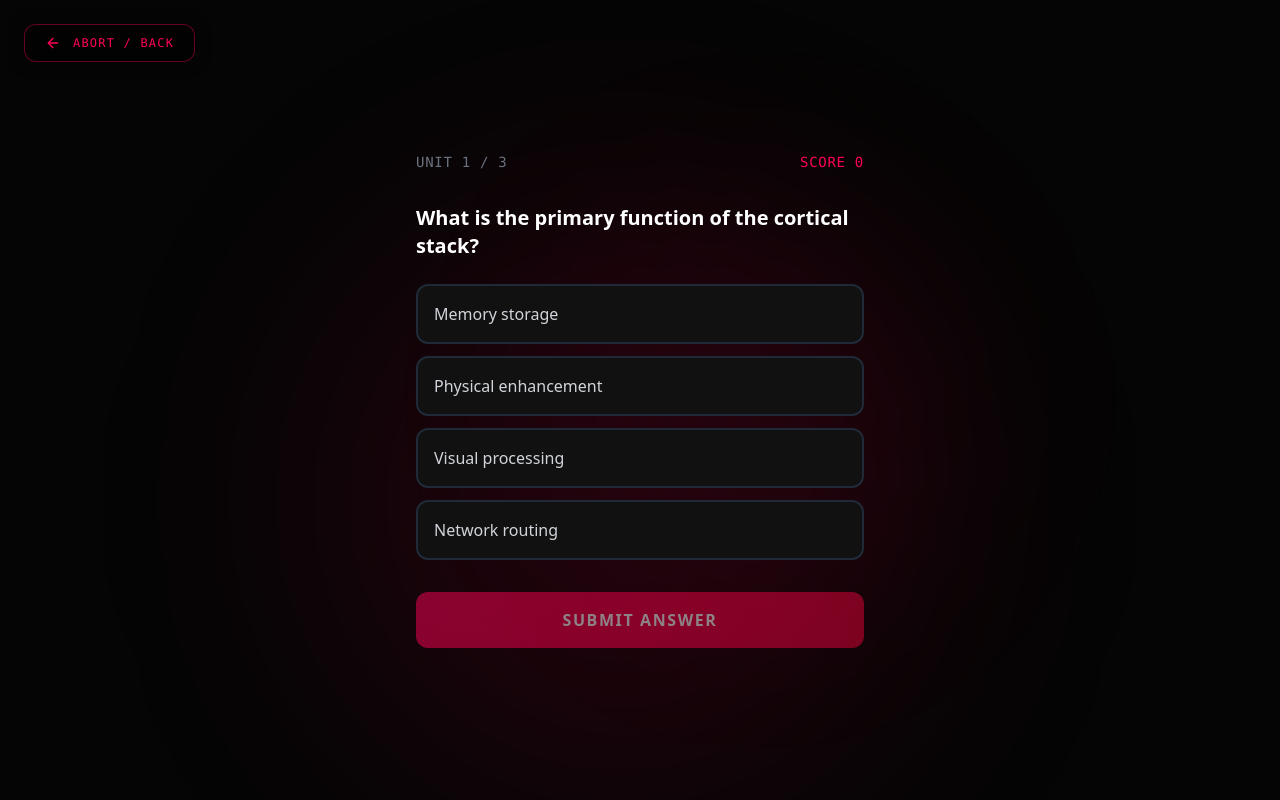
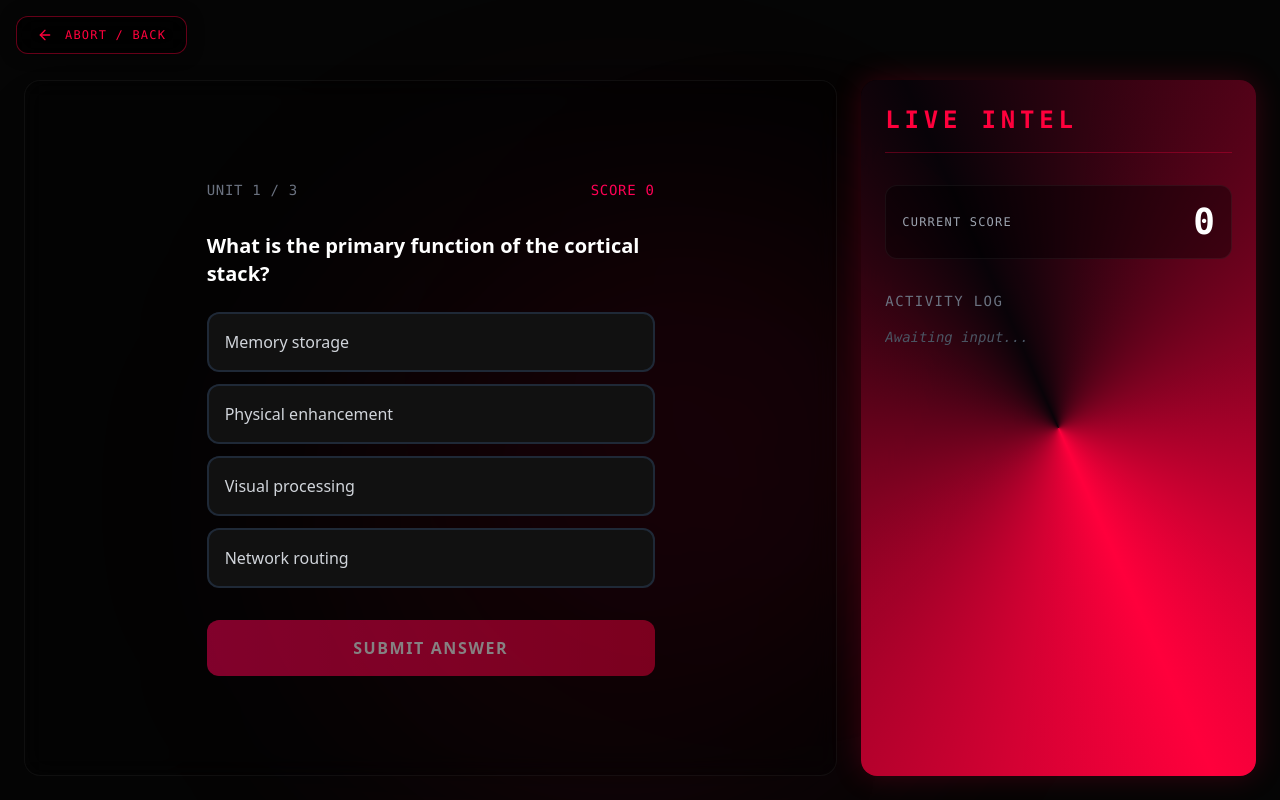
Before and after one commit to muhammadrehan589/CYBER-EMULATOR, a Next.js app: page / in a window 1280 px wide. Both pictures are taken after a click on the button "INITIALIZE QUIZ SEQUENCE". Built offline with nearby package versions, Linux system fonts and the light colour scheme.

Commit message:
Fixed global navigation, integrated live monospace leaderboard with animated conic-gradient border, preserved dark theme

```diff
--- a/src/app/globals.css
+++ b/src/app/globals.css
@@ -47,3 +47,30 @@ body {
   box-shadow: 0 0 45px rgba(255, 0, 85, 0.35),
               inset 0 0 30px rgba(230, 0, 57, 0.25);
 }
+
+@property --angle {
+  syntax: '<angle>';
+  initial-value: 0deg;
+  inherits: false;
+}
+
+.conic-border-box {
+  position: relative;
+  background: rgba(10, 4, 10, 0.85);
+  backdrop-filter: blur(20px);
+}
+
+.conic-border-box::before {
+  content: '';
+  position: absolute;
+  inset: -2px;
+  z-index: -1;
+  background: conic-gradient(from var(--angle), transparent 0%, #ff003c 50%, transparent 100%);
+  animation: spin-angle 3s linear infinite;
+  border-radius: inherit;
+}
+
+@keyframes spin-angle {
+  from { --angle: 0deg; }
+  to { --angle: 360deg; }
+}
--- a/src/app/page.tsx
+++ b/src/app/page.tsx
@@ -2,43 +2,61 @@
 
 import React, { useState } from 'react';
 import QuizEngine from '@/components/quiz/QuizEngine';
+import LiveLeaderboard from '@/components/quiz/LiveLeaderboard';
 import { ArrowLeft } from 'lucide-react';
+import { useQuizStore } from '@/store/quizStore';
 
 export default function Home() {
   const [isQuizActive, setIsQuizActive] = useState(false);
+  const resetQuiz = useQuizStore((state) => state.resetQuiz);
+
+  const handleAbort = () => {
+    setIsQuizActive(false);
+    resetQuiz();
+  };
 
   return (
     <div className="h-screen w-screen bg-[#050505] text-white font-sans overflow-hidden flex flex-col items-center justify-center relative">
 
       {/* Background Neon Elements */}
-      <div className="absolute top-1/4 left-1/4 w-[600px] h-[600px] bg-[#ff0055]/10 rounded-full blur-[120px] pointer-events-none z-0" />
+      <div className="absolute top-1/4 left-1/4 w-[600px] h-[600px] bg-[#ff003c]/10 rounded-full blur-[120px] pointer-events-none z-0" />
       <div className="absolute bottom-1/4 right-1/4 w-[400px] h-[400px] bg-[#e60039]/5 rounded-full blur-[100px] pointer-events-none z-0" />
 
       {!isQuizActive ? (
         <div className="flex flex-col items-center justify-center z-10 bg-black/40 p-12 rounded-3xl border border-white/5 backdrop-blur-md shadow-2xl">
-          <h1 className="text-3xl font-black uppercase tracking-[0.4em] mb-12 text-transparent bg-clip-text bg-gradient-to-r from-white via-pink-200 to-[#ff0055]">
+          <h1 className="text-3xl font-black uppercase tracking-[0.4em] mb-12 text-transparent bg-clip-text bg-gradient-to-r from-white via-pink-200 to-[#ff003c]">
             Simulation Matrix
           </h1>
           <button
             onClick={() => setIsQuizActive(true)}
-            className="px-10 py-5 bg-[#0a0a0a] border border-[#ff0055]/80 text-[#ff0055] font-black uppercase tracking-widest hover:bg-[#ff0055] hover:text-white transition-all duration-300 shadow-[0_0_20px_rgba(255,0,85,0.2)] hover:shadow-[0_0_40px_rgba(255,0,85,0.6)] rounded-2xl flex items-center gap-3"
+            className="px-10 py-5 bg-[#0a0a0a] border border-[#ff003c]/80 text-[#ff003c] font-black uppercase tracking-widest hover:bg-[#ff003c] hover:text-white transition-all duration-300 shadow-[0_0_20px_rgba(255,0,60,0.2)] hover:shadow-[0_0_40px_rgba(255,0,60,0.6)] rounded-2xl flex items-center gap-3 group"
           >
-            <span className="w-2 h-2 rounded-full bg-[#ff0055] animate-pulse group-hover:bg-white" />
+            <span className="w-2 h-2 rounded-full bg-[#ff003c] animate-pulse group-hover:bg-white" />
             Initialize Quiz Sequence
           </button>
         </div>
       ) : (
-        <div className="w-full h-full flex flex-col relative z-10">
-          <div className="absolute top-6 left-6 z-50">
-            <button
-              onClick={() => setIsQuizActive(false)}
-              className="flex items-center gap-3 px-5 py-2.5 bg-black/50 border border-[#ff0055]/40 text-[#ff0055] hover:bg-[#ff0055] hover:text-white hover:border-[#ff0055] rounded-xl transition-all font-mono text-xs tracking-widest uppercase backdrop-blur-md shadow-[0_0_15px_rgba(0,0,0,0.5)]"
-            >
-              <ArrowLeft className="w-4 h-4" /> Abort / Back
-            </button>
+        <>
+          {/* Global Navigation - Elevated */}
+          <button
+            onClick={handleAbort}
+            className="fixed top-4 left-4 z-50 flex items-center gap-3 px-5 py-2.5 bg-black/80 border border-[#ff003c]/40 text-[#ff003c] hover:bg-[#ff003c] hover:text-white hover:border-[#ff003c] rounded-xl transition-all font-mono text-xs tracking-widest uppercase backdrop-blur-md shadow-[0_0_15px_rgba(0,0,0,0.5)]"
+          >
+            <ArrowLeft className="w-4 h-4" /> Abort / Back
+          </button>
+
+          <div className="w-full h-full p-6 pt-20 relative z-10 grid grid-cols-1 lg:grid-cols-3 gap-6 max-w-7xl mx-auto">
+            {/* Main Quiz Engine */}
+            <div className="lg:col-span-2 h-full bg-black/40 rounded-2xl border border-white/5 backdrop-blur-md shadow-2xl overflow-hidden relative">
+              <QuizEngine />
+            </div>
+
+            {/* Live Leaderboard */}
+            <div className="lg:col-span-1 h-full">
+              <LiveLeaderboard />
+            </div>
           </div>
-          <QuizEngine />
-        </div>
+        </>
       )}
     </div>
   );
--- /dev/null
+++ b/src/components/quiz/LiveLeaderboard.tsx
@@ -0,0 +1,45 @@
+'use client';
+
+import React from 'react';
+import { useQuizStore } from '@/store/quizStore';
+import { Check, X } from 'lucide-react';
+
+export default function LiveLeaderboard() {
+  const { score, sessionLogs } = useQuizStore();
+
+  return (
+    <div className="w-full h-full flex flex-col p-6 font-mono conic-border-box rounded-2xl overflow-hidden shadow-[0_0_30px_rgba(255,0,60,0.2)]">
+      <h2 className="text-2xl font-black uppercase tracking-[0.2em] mb-8 text-[#ff003c] border-b border-[#ff003c]/30 pb-4">
+        Live Intel
+      </h2>
+
+      <div className="flex items-center justify-between mb-8 bg-black/40 p-4 rounded-xl border border-white/5">
+        <span className="text-gray-400 uppercase tracking-widest text-xs">Current Score</span>
+        <span className="text-4xl font-black text-white">{score}</span>
+      </div>
+
+      <div className="flex-1 overflow-y-auto custom-scrollbar pr-2 space-y-4">
+        <h3 className="text-sm text-gray-500 uppercase tracking-widest mb-4">Activity Log</h3>
+        {sessionLogs.length === 0 ? (
+          <p className="text-gray-600 text-sm italic">Awaiting input...</p>
+        ) : (
+          sessionLogs.map((log, index) => (
+            <div key={index} className="flex items-center justify-between bg-black/30 p-4 rounded-lg border border-white/5">
+              <div className="flex items-center gap-3">
+                <span className="text-gray-500 text-xs">#{index + 1}</span>
+                <span className="text-gray-300 text-sm truncate max-w-[150px]">{log.questionId}</span>
+              </div>
+              <div>
+                {log.isCorrect ? (
+                  <Check className="w-5 h-5 text-[#00ff88]" />
+                ) : (
+                  <X className="w-5 h-5 text-[#ff003c]" />
+                )}
+              </div>
+            </div>
+          ))
+        )}
+      </div>
+    </div>
+  );
+}
```
